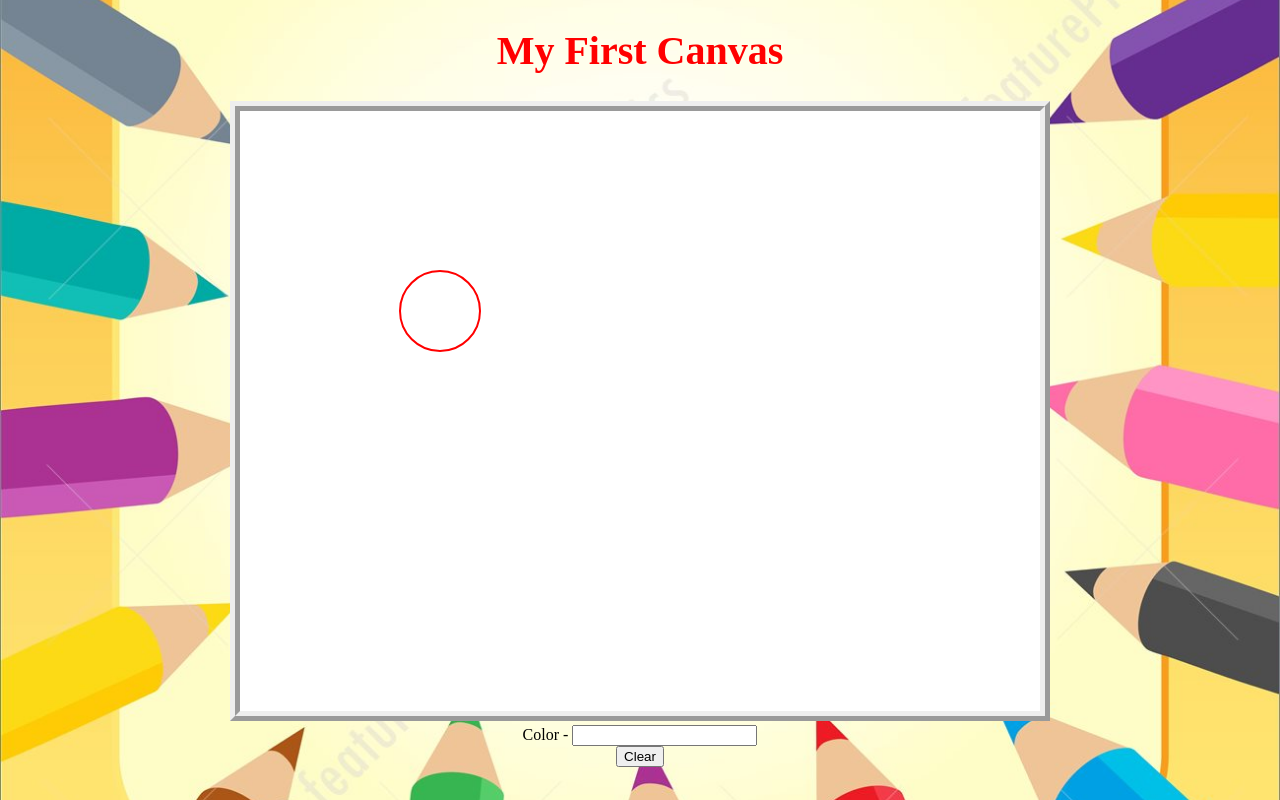
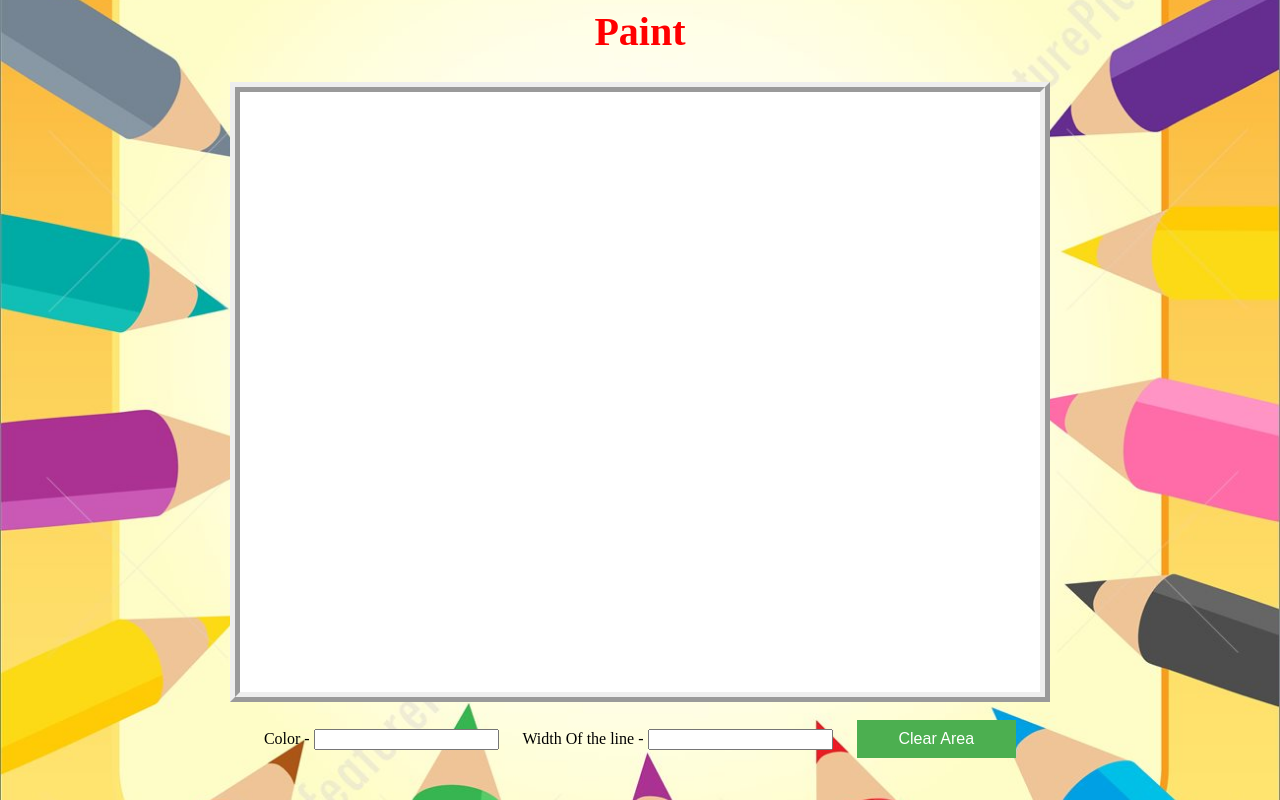
Before and after one commit to raghavsharma677/student-work2, a plain HTML site: page index.html in a window 1280 px wide. Drawn offline with Linux system fonts and the light colour scheme.

Commit message:
Add files via upload

```diff
--- a/index.html
+++ b/index.html
@@ -1,25 +1,29 @@
-<!DOCTYPE html>
 <html>
 <head>
+<link rel="stylesheet" type="text/css" href="style.css">
 
-<title>C81</title>
-<link rel="stylesheet" type="text/css" href="C81style.css">
+    <script type="text/javascript">
+</script>
+
 </head>
 <body class="body_backgorund">
 
-	<center>
-		<h1>My First Canvas</h1>
-		<canvas id="myCanvas" width="800" height="600">
-		</canvas>
-		<br>
+<div align="center">
+<h1>Paint</h1>
 
-		<!--ADDITIONAL ACTIVITY -->
-		<span>Color - </span>  <input type="text" id="color">
-		<br>
-		<button onclick="clearArea();">Clear</button>
-	</center>
+    <canvas id="myCanvas" width="800" height="600"></canvas>
+        <br><br >
 
+<!--Additional activity -->
+        <span>Color - </span>
+        <input type="text" id="color">
 
-<script src="C81main.js"></script>
+        <span>Width Of the line  - </span>
+        <input type="text" id="width_of_line">
+
+        <button onclick="clearArea();">Clear Area</button>
+
+    </div>
+<script src="main.js"></script>
 </body>
 </html>
--- /dev/null
+++ b/main.js
@@ -0,0 +1,61 @@
+var mouseEvent = "empty";
+var last_position_of_x, last_position_of_y;
+
+    canvas = document.getElementById('myCanvas');
+    ctx = canvas.getContext("2d");
+
+    color = "black";
+    width_of_line = 1;
+    canvas.addEventListener("mousedown", my_mousedown);
+    function my_mousedown(e)
+    {
+        //Addictonal Activity start
+        color = document.getElementById("color").value;
+        width_of_line = document.getElementById("width_of_line").value;
+        //Addictonal Activity ends
+
+        mouseEvent = "mouseDown";
+    }
+
+    canvas.addEventListener("mousemove", my_mousemove);
+    function my_mousemove(e)
+    {
+        current_position_of_mouse_x = e.clientX - canvas.offsetLeft;
+        current_position_of_mouse_y = e.clientY - canvas.offsetTop;
+
+        if (mouseEvent == "mouseDown") {
+        ctx.beginPath();
+        ctx.strokeStyle = color;
+        ctx.lineWidth = width_of_line;
+
+        console.log("Last position of x and y coordinates = ");
+        console.log("x = " + last_position_of_x + "y = " + last_position_of_y);
+        ctx.moveTo(last_position_of_x, last_position_of_y);
+
+        console.log("Current position of x and y coordinates = ");
+        console.log("x  = " + current_position_of_mouse_x + "y = " + current_position_of_mouse_y);
+        ctx.lineTo(current_position_of_mouse_x, current_position_of_mouse_y);
+        ctx.stroke();
+        }
+
+        last_position_of_x = current_position_of_mouse_x;
+        last_position_of_y = current_position_of_mouse_y;
+    }
+
+    canvas.addEventListener("mouseup", my_mouseup);
+    function my_mouseup(e)
+    {
+        mouseEvent = "mouseUP";
+    }
+
+    canvas.addEventListener("mouseleave", my_mouseleave);
+    function my_mouseleave(e)
+    {
+        mouseEvent = "mouseleave";
+    }
+
+
+//Additional Activity
+function clearArea() {
+    ctx.clearRect(0, 0, ctx.canvas.width, ctx.canvas.height);
+}
--- /dev/null
+++ b/style.css
@@ -0,0 +1,32 @@
+.body_backgorund {
+  background-image: url("bg1.jpg");
+  background-position: center;
+  background-size: cover;
+}
+body{
+  cursor: pointer;
+}
+h1
+{
+    color: red;
+    font-size: 40px;
+}
+#myCanvas
+{
+    border-width:10px;
+    background-color: white;
+    border-style:ridge;
+}
+
+button {
+  background-color: #4CAF50;
+  border: none;
+  color: white;
+  padding: 10px 42px;
+  font-size: 16px;
+}
+
+input
+{
+  margin-right: 20px;
+}
```
